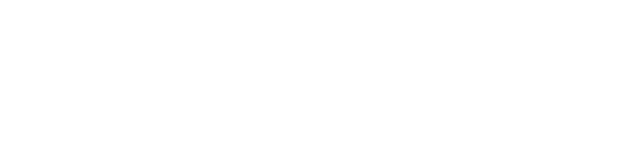
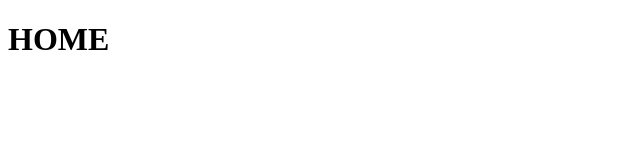
Before and after one commit to isocabp/aula-html, a website: page index.html in a window 1280 px wide. Shown: the whole page, without its empty margins (0-640 px from the left). Drawn offline with Linux system fonts and the light colour scheme.

Commit message:
fix: consertando erros e levantando servidor

```diff
--- a/index.html
+++ b/index.html
@@ -6,5 +6,7 @@
     <meta name="viewport" content="width=device-width, initial-scale=1.0" />
     <title>Aula de HTML</title>
   </head>
-  <body></body>
+  <body>
+    <h1>HOME</h1>
+  </body>
 </html>
--- a/package.json
+++ b/package.json
@@ -4,7 +4,8 @@
   "description": "aula do dia 6 de abril sobre html",
   "main": "index.js",
   "scripts": {
-    "test": "echo \"Error: no test specified\" && exit 1"
+    "start": "node index.js",
+    "dev": "nodemon index.js"
   },
   "repository": {
     "type": "git",
@@ -20,5 +21,8 @@
     "modules": "^0.4.0",
     "node": "^17.7.2",
     "nodemon": "^2.0.15"
+  },
+  "devDependencies": {
+    "express": "^4.17.3"
   }
 }
```
Also changed, not shown: 1 other file.
